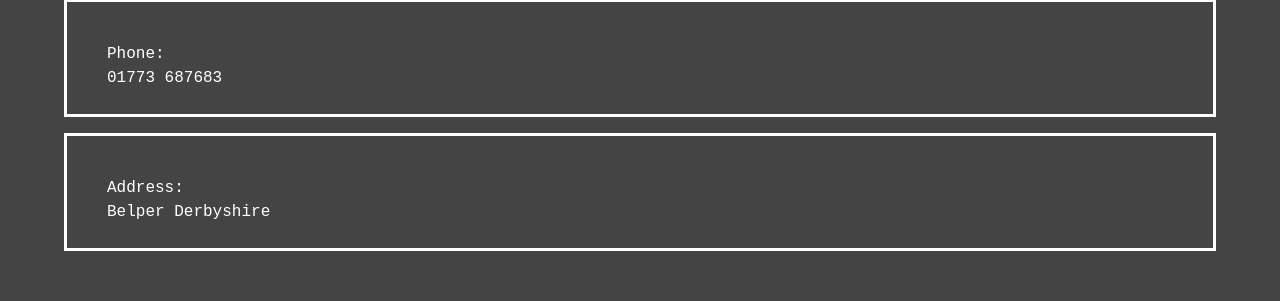
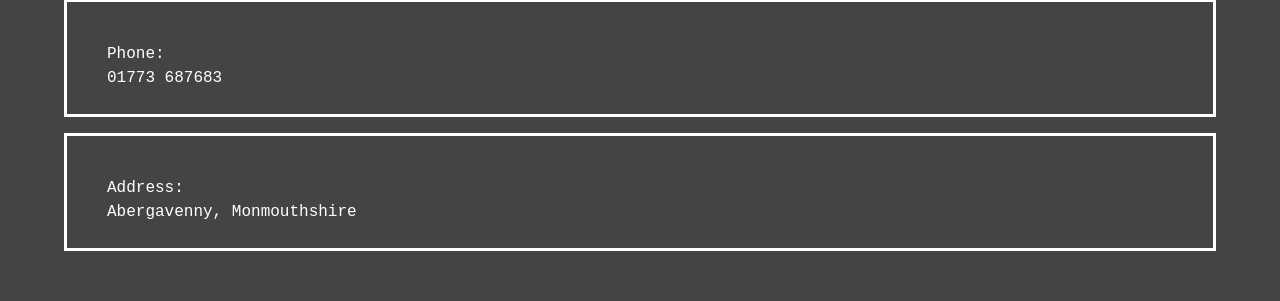
Before and after one commit to da3a/portfolio, a website built with webpack: page dist/contact.html in a window 1280 px wide. Shown: the part 271-572 px from the top of the page. Built offline with nearby package versions, Linux system fonts and the light colour scheme.

Commit message:
Update contact.html

```diff
--- a/dist/contact.html
+++ b/dist/contact.html
@@ -89,7 +89,7 @@
         <span class="contact-info">
           Address:
         </span>
-        Belper Derbyshire
+        Abergavenny, Monmouthshire
       </div>
     </div>
   </main>
```
